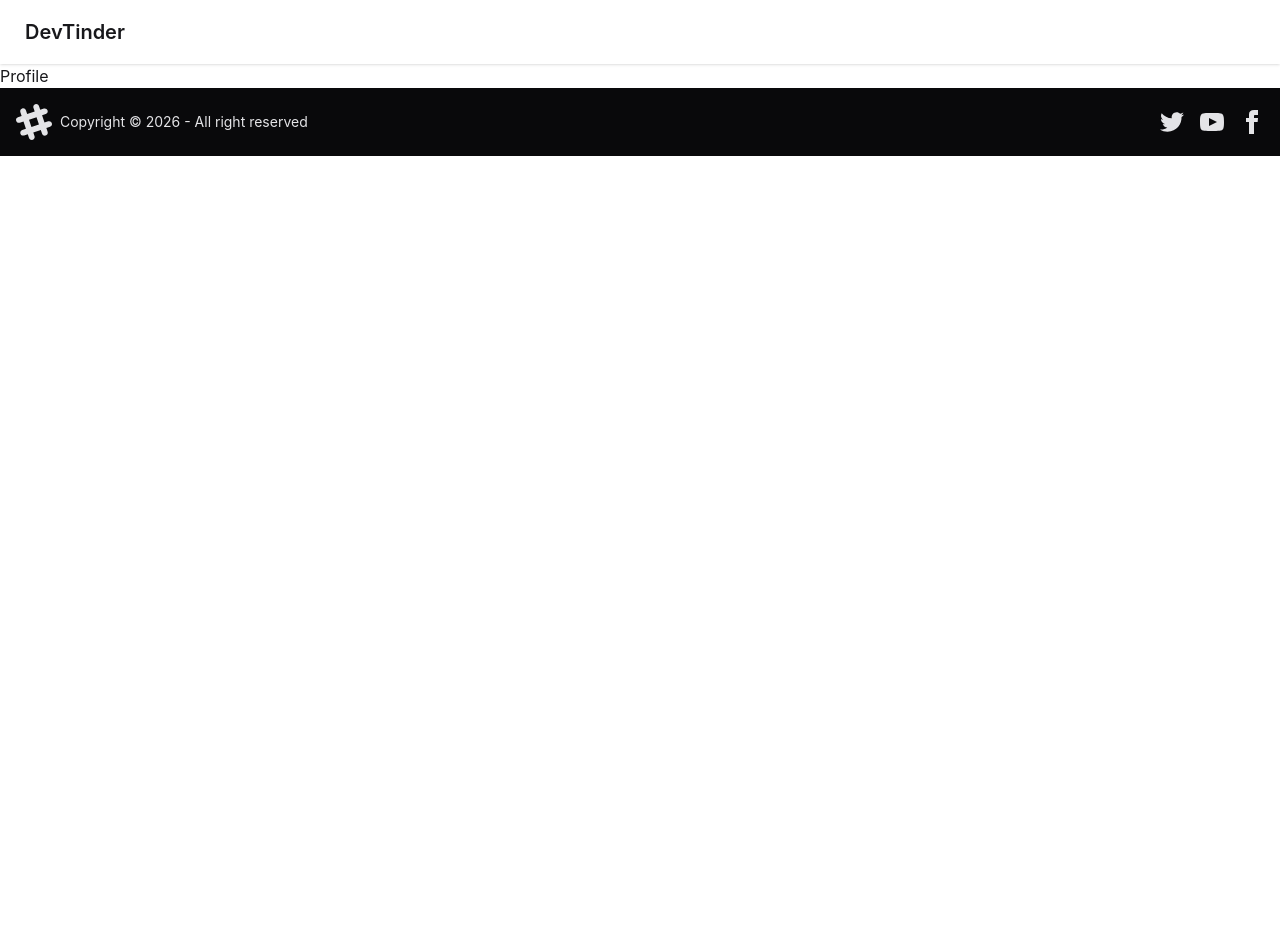
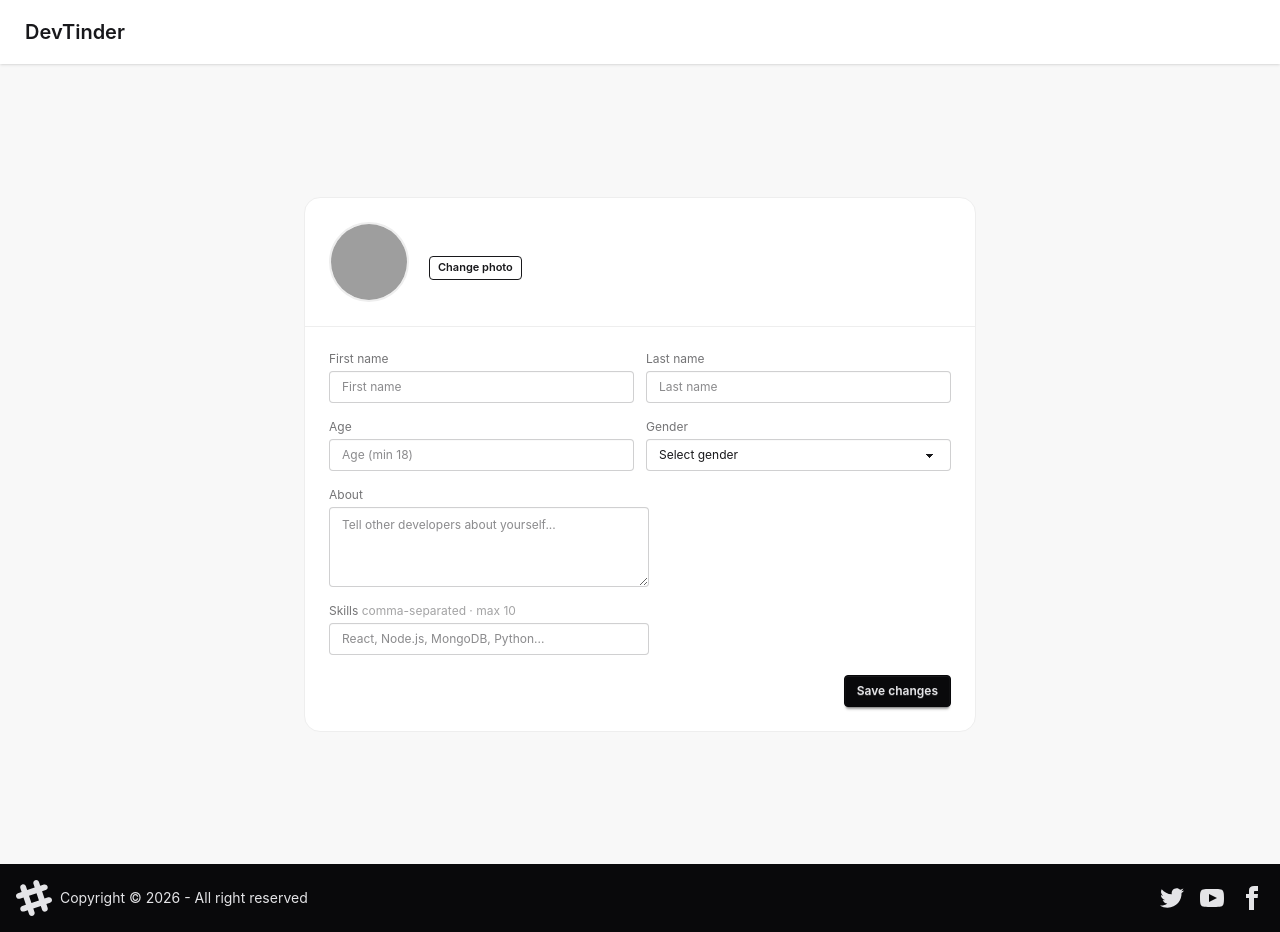
Before and after one commit to debjitsharma/DevTinder-Frontend, a React (Vite) app: page /profile in a window 1280 px wide. Before the commit the page ends 800 px from the top, so only its background shows below. Built offline with nearby package versions, Linux system fonts and the light colour scheme; no server answers; grey boxes are pictures that could not be loaded.

Commit message:
done new

```diff
--- a/src/components/Body.jsx
+++ b/src/components/Body.jsx
@@ -1,6 +1,7 @@
 import React from 'react'
 import Navbar from './Navbar'
 import Footer from './Footer'
+import { useLocation } from 'react-router-dom'
 import { Outlet } from 'react-router-dom'
 import { useEffect } from 'react'
 import { useDispatch } from 'react-redux'
@@ -12,6 +13,7 @@ import { useSelector } from 'react-redux'
 export default function Body() {
   const dispatch= useDispatch();
   const navigate= useNavigate();
+  const location=useLocation();
   const userData= useSelector((store)=>store.user);
   const fetchUser= async()=>{
     if(userData) return;
@@ -26,7 +28,10 @@ export default function Body() {
     }
   }};
   useEffect(()=>{
-    fetchUser();
+  if(location.pathname!=="/login"){
+        fetchUser();
+  }
+
   },[]);
   return (
     <div><Navbar/>
--- a/src/components/Login.jsx
+++ b/src/components/Login.jsx
@@ -13,7 +13,8 @@ const Login = () => {
   const [error, setError] = useState("");
   const navigate = useNavigate();
   const dispatch = useDispatch();
-  const handleSubmit = async () => {
+  const handleSubmit = async (e) => {
+    e.preventDefault();
     try {
       const res = await axios.post(BASE_URL+"/login", {
         emailId,
--- a/src/components/Profile.jsx
+++ b/src/components/Profile.jsx
@@ -1,7 +1,250 @@
-import React from 'react'
+import React, { useState } from 'react'
+import { BASE_URL } from '../utils/constants';
+import { useDispatch, useSelector} from 'react-redux';
+import { addUser } from '../utils/cartSlice';
+import axios from 'axios';
+export default function Profile() {
+const user=useSelector((store)=>store.user);
+const dispatch=useDispatch();
 
-export default function Profile() {
+//state for showing messages
+const [uploading, setUploading]=useState(false);
+const [error,setError]=useState('');
+const [success, setSuccess]=useState('');
+const [saving, setSaving]=useState(false);
+
+//local state for each field
+const [firstName, setFirstName]=useState(user?.firstName || '');
+const [lastName, setLastName]=useState(user?.lastName || '');
+const [photoUrl,setPhotoUrl]=useState(user?.photoUrl);
+const [age, setAge]=useState(user?.age || '');
+const [gender, setGender]=useState(user?.gender || '');
+const [about, setAbout]=useState(user?.about || '');
+const [skills, setSkills]=useState(user?.skills?.join(', ') || '');
+
+
+  const handlePhotoUpload= async (e)=>{
+    const file = e.target.files[0];
+    if(!file) return;
+    const formData= new FormData();
+    formData.append('photo',file);
+    setUploading(true);
+    setError('');
+
+    try{
+      //sends image to cloudinary Url via backend
+      const uploadRes= await axios.post(BASE_URL+'/upload-photo',formData,{
+        withCredentials:true,
+        headers:{'Content-Type':'multipart/form-data'}
+      } );
+
+      //gets the Cloudinary url
+      const newPhotoUrl= uploadRes.data.photoUrl;
+
+      //save the url to mongodb
+      const saveRes=await axios.patch(BASE_URL+'/profile/edit',
+        {photoUrl:newPhotoUrl},
+        {withCredentials:true}
+      );
+
+      //updates redux store
+      dispatch(addUser(saveRes.data.data));
+      //updates local state so preview updates
+      setPhotoUrl(newPhotoUrl);
+      setSuccess("Photo updated Successfully")
+    }catch(err){
+      setError(err?.response?.data || 'Photo upload failed. Try again')
+    }finally{
+      setUploading(false);
+    }
+
+  };
+
+  //handles saving other profile fields
+  const handleSave= async()=>{
+    setError('');
+    setSuccess('');
+
+    //convert skills string to array
+    const skillsArray= skills
+    .split(',')
+    .map((s)=> s.trim())
+    .filter(Boolean);  //remove empty strings
+
+    //validate skills count
+    if(skillsArray.length>10){
+      setError("Skills cannot be more than 10");
+      return;
+    }
+
+    setSaving(true);
+
+    try{
+      const res= await axios.patch(
+        BASE_URL+'/profile/edit',
+        {
+          firstName,
+          lastName,
+          age: Number(age),
+          gender,
+          about,
+          skills:skillsArray,
+        },{
+          withCredentials:true
+        }
+      );
+
+      //updates redux store with updated user
+      dispatch(addUser(res.data.data));
+      setSuccess('Profile updated successfully!')
+    }catch (err) {
+      setError(err?.response?.data || 'Something went wrong. Try again.');
+    } finally {
+      setSaving(false);
+    }
+  };
+
   return (
-    <div>Profile</div>
-  )
-}
+    <div className="min-h-screen flex items-center justify-center p-8 bg-base-200">
+      <div className="bg-base-100 rounded-2xl border border-base-300 w-full max-w-2xl overflow-hidden">
+
+        {/* Header with avatar */}
+        <div className="flex items-center gap-5 p-6 border-b border-base-300">
+
+          {/* Photo preview */}
+          <div className="relative">
+            <img
+              src={photoUrl || 'https://www.geographyandyou.com/images/user-profile.png'}
+              alt="Profile"
+              className="w-20 h-20 rounded-full object-cover border-2 border-base-300"
+              onError={(e) => {
+                e.target.src = 'https://www.geographyandyou.com/images/user-profile.png';
+              }}
+            />
+          </div>
+
+          <div className="flex-1">
+            <p className="font-medium text-lg">{user?.firstName} {user?.lastName}</p>
+            <p className="text-sm text-base-content/60">{user?.emailId}</p>
+
+            {/* File input — clicking the label triggers the hidden input */}
+            <label className="mt-2 cursor-pointer inline-block">
+              <span className="btn btn-xs btn-outline mt-1">
+                {uploading ? 'Uploading...' : 'Change photo'}
+              </span>
+              <input
+                type="file"
+                accept="image/*"
+                className="hidden"
+                onChange={handlePhotoUpload}
+                disabled={uploading}
+              />
+            </label>
+          </div>
+        </div>
+
+        {/* Form Body */}
+        <div className="p-6 flex flex-col gap-4">
+
+          {error && (
+            <div className="alert alert-error text-sm py-2">{error}</div>
+          )}
+
+          {success && (
+            <div className="alert alert-success text-sm py-2">{success}</div>
+          )}
+
+          {/* First name + Last name */}
+          <div className="grid grid-cols-2 gap-3">
+            <div className="flex flex-col gap-1">
+              <label className="text-xs text-base-content/60">First name</label>
+              <input
+                type="text"
+                className="input input-bordered input-sm"
+                placeholder="First name"
+                value={firstName}
+                onChange={(e) => setFirstName(e.target.value)}
+              />
+            </div>
+            <div className="flex flex-col gap-1">
+              <label className="text-xs text-base-content/60">Last name</label>
+              <input
+                type="text"
+                className="input input-bordered input-sm"
+                placeholder="Last name"
+                value={lastName}
+                onChange={(e) => setLastName(e.target.value)}
+              />
+            </div>
+          </div>
+
+          {/* Age + Gender */}
+          <div className="grid grid-cols-2 gap-3">
+            <div className="flex flex-col gap-1">
+              <label className="text-xs text-base-content/60">Age</label>
+              <input
+                type="number"
+                className="input input-bordered input-sm"
+                placeholder="Age (min 18)"
+                min="18"
+                value={age}
+                onChange={(e) => setAge(e.target.value)}
+              />
+            </div>
+            <div className="flex flex-col gap-1">
+              <label className="text-xs text-base-content/60">Gender</label>
+              <select
+                className="select select-bordered select-sm"
+                value={gender}
+                onChange={(e) => setGender(e.target.value)}
+              >
+                <option value="">Select gender</option>
+                <option value="male">Male</option>
+                <option value="female">Female</option>
+                <option value="others">Others</option>
+              </select>
+            </div>
+          </div>
+
+          {/* About */}
+          <div className="flex flex-col gap-1">
+            <label className="text-xs text-base-content/60">About</label>
+            <textarea
+              className="textarea textarea-bordered textarea-sm resize-y"
+              placeholder="Tell other developers about yourself..."
+              rows={3}
+              value={about}
+              onChange={(e) => setAbout(e.target.value)}
+            />
+          </div>
+
+          {/* Skills */}
+          <div className="flex flex-col gap-1">
+            <label className="text-xs text-base-content/60">
+              Skills{' '}
+              <span className="text-base-content/40 text-xs">comma-separated · max 10</span>
+            </label>
+            <input
+              type="text"
+              className="input input-bordered input-sm"
+              placeholder="React, Node.js, MongoDB, Python..."
+              value={skills}
+              onChange={(e) => setSkills(e.target.value)}
+            />
+          </div>
+
+          {/* Save button */}
+          <div className="flex justify-end pt-1">
+            <button
+              className="btn btn-neutral btn-sm"
+              onClick={handleSave}
+              disabled={saving}
+            >
+              {saving ? 'Saving...' : 'Save changes'}
+            </button>
+          </div>
+
+        </div>
+      </div>
+    </div>
+  );}
```
